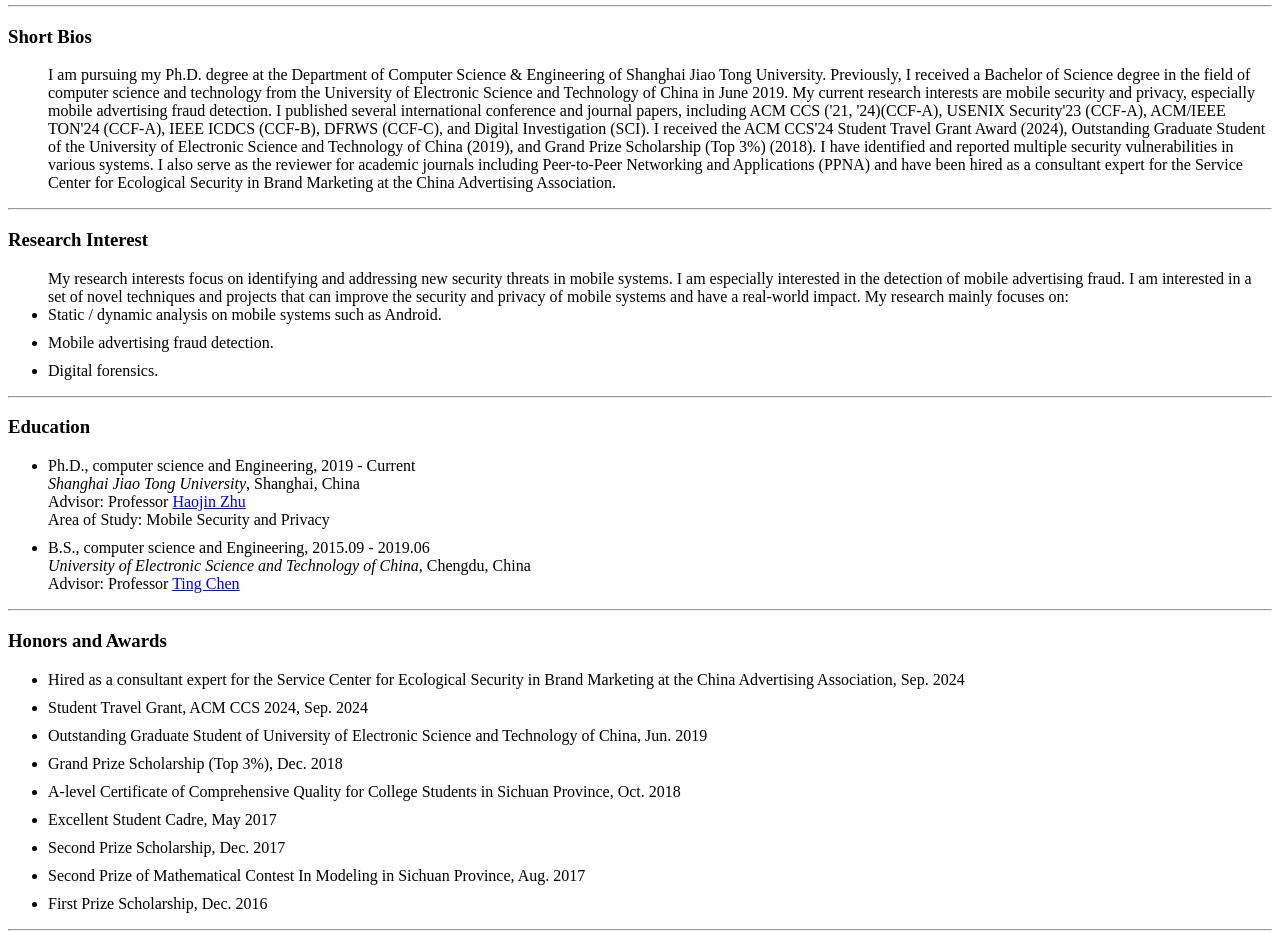
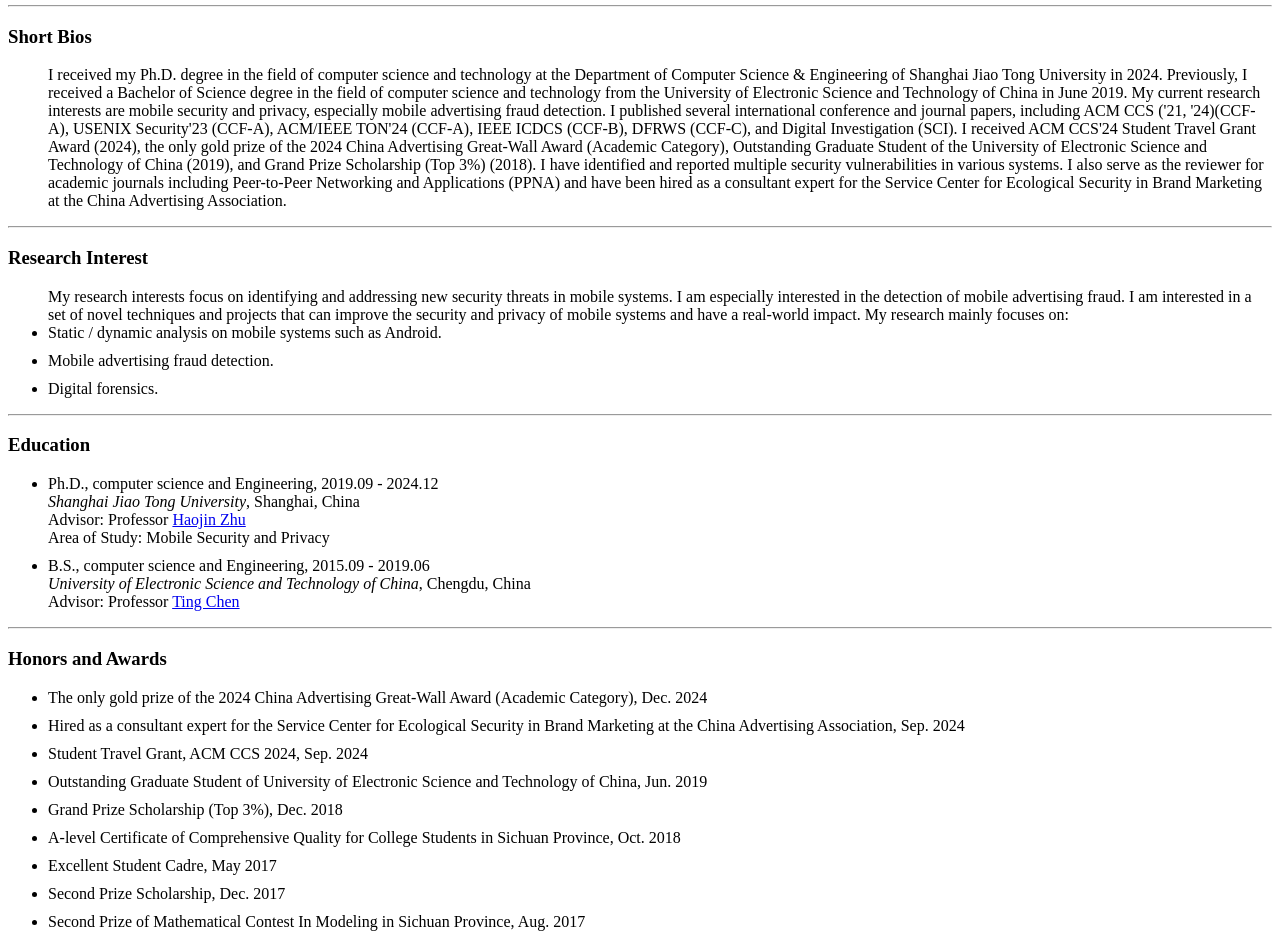
Before and after one commit to Firework471/Firework471.github.io, a plain HTML site: page index.html in a window 1280 px wide. Shown: the part 262-1196 px from the top of the page. Drawn offline with Linux system fonts and the light colour scheme.

Commit message:
Add files via upload

```diff
--- a/index.html
+++ b/index.html
@@ -48,8 +48,8 @@
     <hr>
      <p><h3>Short Bios</h3>
     	<ul>
-    	I am pursuing my Ph.D. degree at the Department of Computer Science & Engineering of Shanghai Jiao Tong University. Previously, I received a Bachelor of Science degree in the field of computer science and technology from the University of Electronic Science and Technology of China in June 2019. My current research interests are mobile security and privacy, especially mobile advertising fraud detection. I published several international conference and journal papers, including ACM CCS ('21, '24)(CCF-A), USENIX Security'23 (CCF-A), ACM/IEEE TON'24 (CCF-A), IEEE ICDCS (CCF-B), DFRWS (CCF-C), and Digital Investigation (SCI). I received the ACM CCS'24 Student Travel Grant Award (2024), Outstanding Graduate Student of the University of Electronic Science and Technology of China (2019), and Grand Prize Scholarship (Top 3%) (2018). I have identified and reported multiple security vulnerabilities in various systems. I also serve as the reviewer for academic journals including Peer-to-Peer Networking and Applications (PPNA) and have been hired as a consultant expert
-for the Service Center for Ecological Security in Brand Marketing at the China Advertising Association.</ul>
+    	I received my Ph.D. degree in the field of computer science and technology at the  Department of Computer Science & Engineering of Shanghai Jiao Tong University in 2024. Previously, I received a Bachelor of Science degree in the field of computer science and technology from the University of Electronic Science and Technology of China in June 2019. My current research interests are mobile security and privacy, especially mobile advertising fraud detection. I published several international conference and journal papers, including ACM CCS ('21, '24)(CCF-A), USENIX Security'23 (CCF-A), ACM/IEEE TON'24 (CCF-A), IEEE ICDCS (CCF-B), DFRWS (CCF-C), and Digital Investigation (SCI). I received ACM CCS'24 Student Travel Grant Award (2024), the only gold prize of the 2024 China Advertising Great-Wall Award (Academic Category), Outstanding Graduate Student of the University of Electronic Science and Technology of China (2019), and Grand Prize Scholarship (Top 3%) (2018). I have identified and reported multiple security vulnerabilities in various systems. I also serve as the reviewer for academic journals including Peer-to-Peer Networking and Applications (PPNA) and have been hired as a consultant expert for the Service Center for Ecological Security in Brand Marketing at the China Advertising Association.
+		</ul>
     </p>
     <hr>
 	<p><h3>Research Interest</h3>
@@ -63,7 +63,7 @@
     <hr>
     <p><h3>Education</h3>
     	<ul>
-        	<li>Ph.D., computer science and Engineering, 2019 - Current<br>
+        	<li>Ph.D., computer science and Engineering, 2019.09 - 2024.12<br>
         		<i>Shanghai Jiao Tong University</i>, Shanghai, China<br>
 			    Advisor: Professor <a href="https://nsec.sjtu.edu.cn/~hjzhu/">Haojin Zhu</a><br>
 				Area of Study: Mobile Security and Privacy
@@ -78,6 +78,7 @@
 
     <p><h3>Honors and Awards</h3>
     	<ul>
+			<li>The only gold prize of the 2024 China Advertising Great-Wall Award (Academic Category), Dec. 2024<br>
 			<li>Hired as a consultant expert for the Service Center for Ecological Security in Brand Marketing at the China Advertising Association, Sep. 2024<br>
 			<li>Student Travel Grant, ACM CCS 2024, Sep. 2024<br>
     		<li>Outstanding Graduate Student of University of Electronic Science and Technology of China, Jun. 2019<br>
@@ -163,7 +164,7 @@
 
 	<hr style="width: 100%; height: 2px;">
 	<div style="text-align: center; font-size: 18px;">
-		<small> Last updated on 09/22/2024: &nbsp;&nbsp;&nbsp;
+		<small> Last updated on 12/10/2024: &nbsp;&nbsp;&nbsp;
 			</small>
 			<br>
 	</div>>
```
Also changed, not shown: 2 other files.
